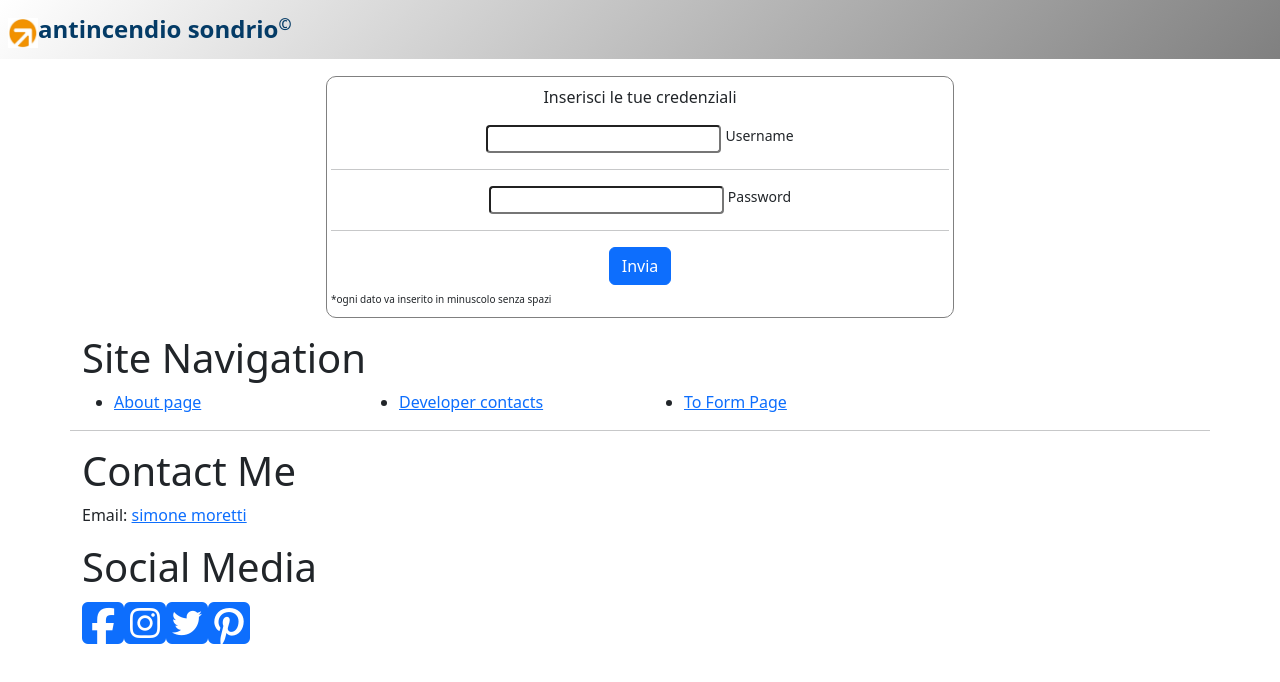
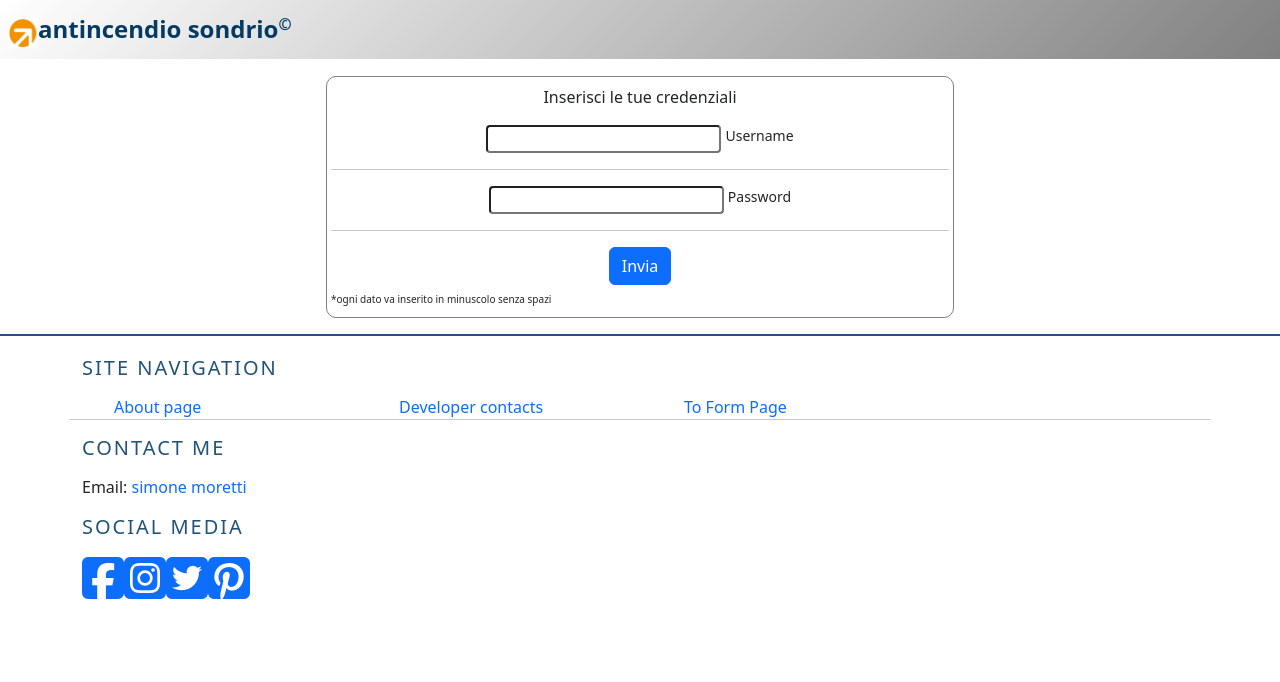
Before and after one commit to simonemoretti94/antincendiosondrio_vite, a Vue app: page / in a window 1280 px wide. Shown: the top 682 px of the page. Built offline with nearby package versions, Linux system fonts and the light colour scheme.

Commit message:
1.2.3th added footer styling

```diff
--- a/src/components/Footer.vue
+++ b/src/components/Footer.vue
@@ -89,4 +89,39 @@ export default {
     </footer>
 </template>
 
-<style scoped></style>
+<style scoped>
+/* imported footer style, shared within all pages */
+
+footer {
+    min-height: 150px;
+    position: relative;
+    padding-top: 20px;
+    bottom: 0;
+    border-top: 2px solid #225378;
+
+    & a {
+        text-decoration: none;
+    }
+}
+
+.mainrow {
+    padding-bottom: 10px;
+}
+
+.sitnavH1,
+.contactus,
+.socialM {
+    margin-top: 0;
+    margin-bottom: 15px;
+    color: #225378;
+    font-size: 20px;
+    text-transform: uppercase;
+    letter-spacing: 2px;
+
+}
+
+ul {
+    list-style: none;
+    margin-bottom: 0px;
+}
+</style>
```
